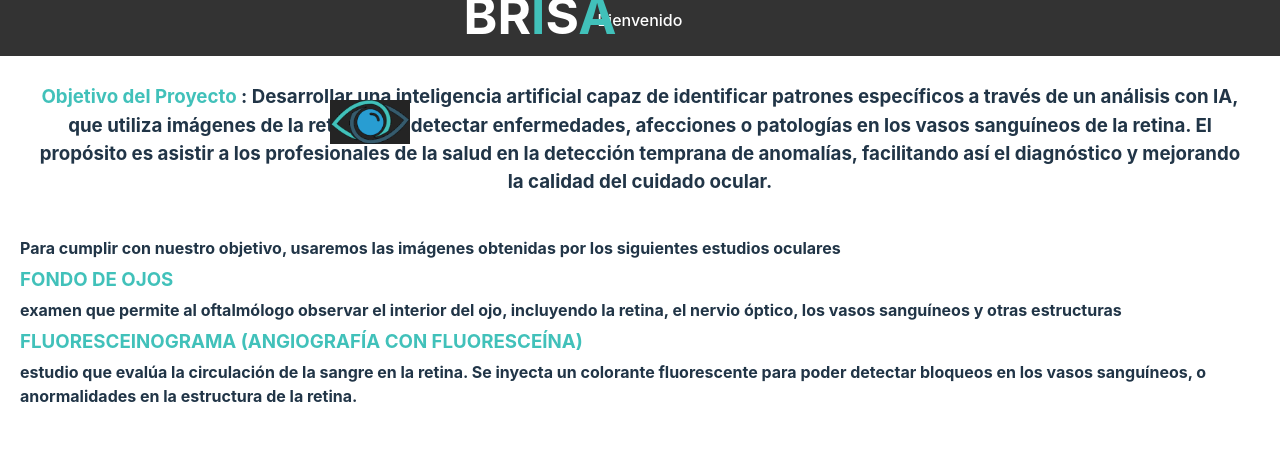
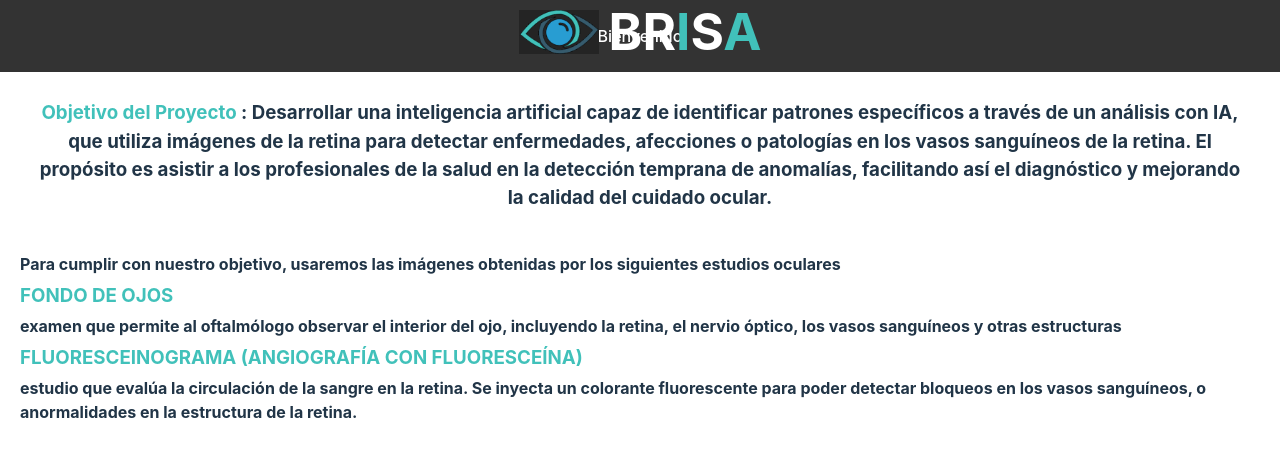
Before and after one commit to francodiiorio/Retina-Diagnosis-AI, a React (Vite) app: page / in a window 1280 px wide. Shown: the top 456 px of the page. Built offline with nearby package versions, Linux system fonts and the light colour scheme.

Commit message:
Estructuracion del codigo, Fix bug Diametros

```diff
--- a/screens/Bienvenido.jsx
+++ b/src/Bienvenida/Bienvenido.jsx
@@ -1,7 +1,7 @@
 import React from 'react';
 import { useNavigate } from 'react-router-dom';
-import styles from './styles/Bienvenido.module.css';
-import logoBlack from './imagenes/BrisaBlack.png';
+import styles from './Bienvenido.module.css';
+import logoBlack from "/BrisaBlack.png";
 
 function Bienvenido() {
   const navigate = useNavigate();
@@ -12,15 +12,15 @@ function Bienvenido() {
 
   return (
     <div className={styles.container}>
-      <div>
+      <div className={styles.header}>
         <img src={logoBlack} alt="Logo en modo oscuro" className={styles.logo} />
+        <h1 className={styles.Bienvenido}>
+          <span className={styles.white}> BR</span>
+          <span className={styles.desColor}>I</span>
+          <span className={styles.white}>S</span>
+          <span className={styles.desColor}>A</span>
+        </h1>
       </div>
-      <h1 className={styles.Bienvenido}>
-        <span className={styles.white}> BR</span>
-        <span className={styles.desColor}>I</span>
-        <span className={styles.white}>S</span>
-        <span className={styles.desColor}>A</span>
-      </h1>
       <h3 className={styles.Descripcion}>
         <span className={styles.desColor}>Objetivo del Proyecto </span>: Desarrollar una inteligencia artificial capaz de identificar patrones específicos
         a través de un análisis con IA, que utiliza imágenes de la retina para detectar enfermedades, afecciones o patologías en
--- a/screens/styles/Bienvenido.module.css
+++ b/src/Bienvenida/Bienvenido.module.css
@@ -1,12 +1,3 @@
-.logo {
-    position: absolute;
-    top: 294px;
-    right: 870px;
-    width: 80px;
-    height: auto;
-    transition: top 0.3s ease, left 0.3s ease;
-}
-
 .container {
     position: relative;
     padding: 20px;
@@ -16,30 +7,30 @@
     align-items: center;
     height: 90vh;
     top: -250px;
+}
 
+.header {
+    display: flex;
+    align-items: center;
+}
+
+.logo {
+    width: 80px;
+    height: auto;
+    margin-left: 10px;
+    margin-top: 15px;
 }
 
 .Bienvenido {
     padding: 10px;
-    margin-left: -200px;
 }
 
 .white {
     color: white;
 }
 
-.green {
-    color: #41C1BA;
-}
-
 .desColor {
     color: #41C1BA;
-}
-
-body {
-    display: flex;
-    justify-content: center;
-    height: 90vh;
 }
 
 .Descripcion {
@@ -51,7 +42,6 @@ body {
     width: 100%;
     text-align: left;
     margin-top: 30px;
-    margin-left: 0px;
 }
 
 .titulosEstudios {
--- a/screens/styles/Login.module.css
+++ b/src/Login/Login.module.css
@@ -2,21 +2,18 @@
     position: relative;
     padding: 20px;
     display: flex;
+    left: 190%;
+    top: -30px;
     flex-direction: column;
     justify-content: center;
     align-items: center;
-    height: 90vh;
-    top: -250px;
-
+    height: 40vh;
 }
 
 .logoLogin {
-    position: absolute;
-    right: 150px;
     width: 80px;
-    top: 280px;
     height: auto;
-    transition: top 0.3s ease, left 0.3s ease;
+    margin-bottom: 20px;
 }
 
 h1 {
--- a/screens/LoginScreen.jsx
+++ b/src/Login/LoginScreen.jsx
@@ -1,8 +1,7 @@
 import React, { useState } from 'react';
 import { useNavigate } from 'react-router-dom';
-import styles from './styles/Login.module.css';
-import logoBlack from './imagenes/BrisaBlack.png';
-
+import styles from '../Login/Login.module.css';
+import logoBlack from "/BrisaBlack.png";
 function LoginScreen() {
     const navigate = useNavigate();
     const [email, setEmail] = useState('');
```
Also changed, not shown: src/App.jsx (+4 -4 lines), public/BrisaBlack.png (renamed from screens/imagenes/BrisaBlack.png), src/Login/RegisterScreen.jsx (renamed from screens/RegisterScreen.jsx), src/NavBar/NavBar.css (renamed from src/components/NavBar.css), src/NavBar/NavBar.jsx (renamed from src/components/NavBar.jsx).
